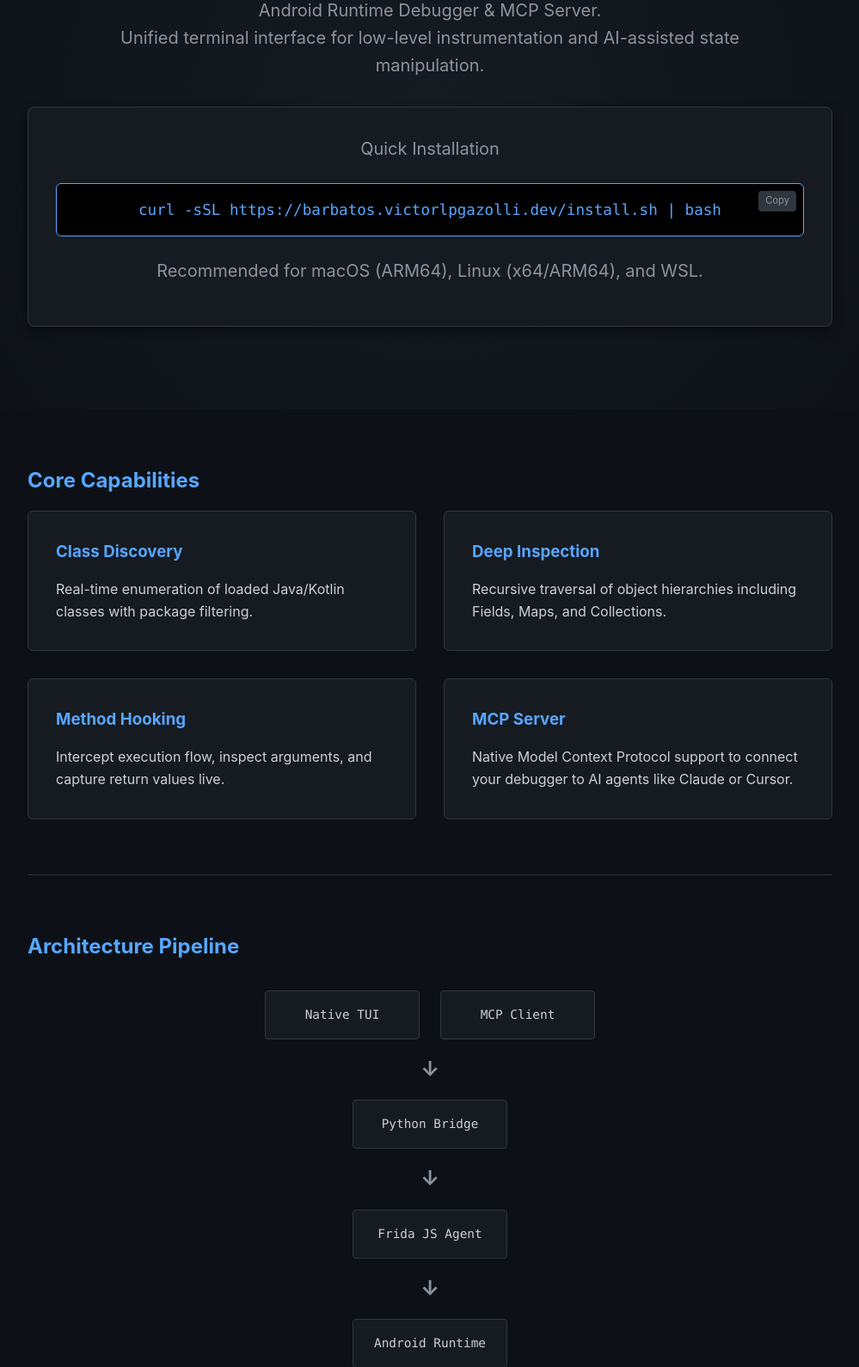
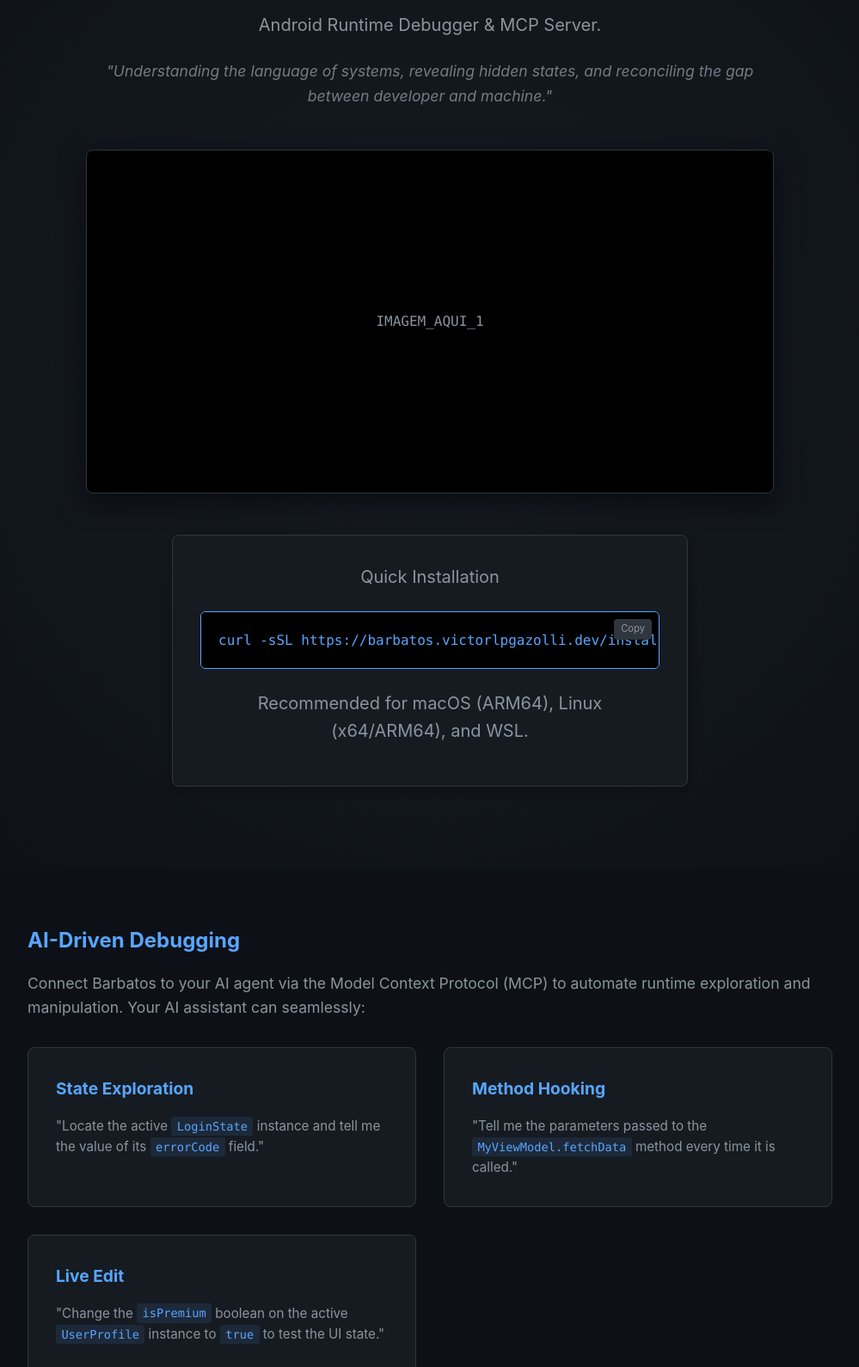
Before and after one commit to victorlpgazolli/barbatos, a plain HTML site: page web/index.html in a window 1280 px wide. Shown: the part 201-1791 px from the top of the page at 86% size, without its empty margins (140-1139 px from the left). Drawn offline with Linux system fonts and the light colour scheme.

Commit message:
refactor: update README and web interface for clarity and improved presentation

```diff
--- a/web/index.html
+++ b/web/index.html
@@ -3,15 +3,17 @@
 <head>
     <meta charset="UTF-8">
     <meta name="viewport" content="width=device-width, initial-scale=1.0">
-    <title>barbatos: Android Runtime Debugger</title>
+    <title>Barbatos: Android Runtime Debugger</title>
     <link rel="stylesheet" href="style.css">
 </head>
 <body>
     <div class="hero">
         <div class="container">
-            <h1>barbatos - Interactive Debug Kit</h1>
-            <p>Android Runtime Debugger & MCP Server.<br>
-            Unified terminal interface for low-level instrumentation and AI-assisted state manipulation.</p>
+            <h1>Barbatos</h1>
+            <p>Android Runtime Debugger & MCP Server.</p>
+            <p class="quote"><i>"Understanding the language of systems, revealing hidden states, and reconciling the gap between developer and machine."</i></p>
+
+            <div class="placeholder-img">IMAGEM_AQUI_1</div>
 
             <div class="install-box">
                 <p>Quick Installation</p>
@@ -22,6 +24,25 @@
     </div>
 
     <div class="container">
+        <section id="ai-driven">
+            <h2>AI-Driven Debugging</h2>
+            <p class="section-desc">Connect Barbatos to your AI agent via the Model Context Protocol (MCP) to automate runtime exploration and manipulation. Your AI assistant can seamlessly:</p>
+            <div class="grid">
+                <div class="card">
+                    <h3>State Exploration</h3>
+                    <p>"Locate the active <code>LoginState</code> instance and tell me the value of its <code>errorCode</code> field."</p>
+                </div>
+                <div class="card">
+                    <h3>Method Hooking</h3>
+                    <p>"Tell me the parameters passed to the <code>MyViewModel.fetchData</code> method every time it is called."</p>
+                </div>
+                <div class="card">
+                    <h3>Live Edit</h3>
+                    <p>"Change the <code>isPremium</code> boolean on the active <code>UserProfile</code> instance to <code>true</code> to test the UI state."</p>
+                </div>
+            </div>
+        </section>
+
         <section id="features">
             <h2>Core Capabilities</h2>
             <div class="grid">
@@ -38,8 +59,8 @@
                     <p>Intercept execution flow, inspect arguments, and capture return values live.</p>
                 </div>
                 <div class="card">
-                    <h3>MCP Server</h3>
-                    <p>Native Model Context Protocol support to connect your debugger to AI agents like Claude or Cursor.</p>
+                    <h3>Live Field Editing</h3>
+                    <p>Modify primitive field values (String, Int, Boolean) in real-time to test hypotheses.</p>
                 </div>
             </div>
         </section>
--- a/web/style.css
+++ b/web/style.css
@@ -46,27 +46,45 @@ section {
 }
 
 .hero h1 {
-    font-size: 3rem;
-    margin-bottom: 1.5rem;
+    font-size: 4rem;
+    margin-bottom: 1rem;
+    letter-spacing: -1px;
 }
 
 .hero p {
     font-size: 1.25rem;
     color: var(--text-secondary);
     max-width: 800px;
-    margin: 0 auto 2rem;
+    margin: 0 auto;
+}
+
+.hero .quote {
+    font-size: 1.1rem;
+    color: #8b949e;
+    margin: 1.5rem auto 3rem;
+    font-style: italic;
+    opacity: 0.8;
+}
+
+.section-desc {
+    font-size: 1.1rem;
+    color: var(--text-secondary);
+    margin-bottom: 2rem;
 }
 
 .placeholder-img {
-    background: var(--bg-secondary);
-    border: 2px dashed var(--border);
+    background: #000;
+    border: 1px solid var(--border);
+    border-radius: 8px;
     color: var(--text-secondary);
     display: flex;
     align-items: center;
     justify-content: center;
-    height: 300px;
-    margin: 2rem 0;
+    height: 400px;
+    margin: 2rem auto 3rem;
     font-family: var(--font-mono);
+    max-width: 800px;
+    box-shadow: 0 10px 30px rgba(0,0,0,0.5);
 }
 
 .grid {
@@ -79,7 +97,23 @@ section {
     background: var(--bg-secondary);
     padding: 2rem;
     border: 1px solid var(--border);
-    border-radius: 6px;
+    border-radius: 8px;
+    transition: transform 0.2s ease, border-color 0.2s ease;
+}
+
+.card:hover {
+    transform: translateY(-2px);
+    border-color: var(--primary);
+}
+
+.card h3 {
+    font-size: 1.2rem;
+    margin-bottom: 1rem;
+}
+
+.card p {
+    color: var(--text-secondary);
+    font-size: 0.95rem;
 }
 
 .pipeline {
@@ -100,7 +134,7 @@ section {
     background: var(--bg-secondary);
     padding: 1rem;
     border: 1px solid var(--border);
-    border-radius: 4px;
+    border-radius: 6px;
     text-align: center;
     font-family: var(--font-mono);
     font-size: 0.9rem;
@@ -113,19 +147,15 @@ section {
     font-size: 1.5rem;
 }
 
-.arrow {
-    color: var(--text-secondary);
-    font-weight: bold;
-}
-
 /* Installation Box */
 .install-box {
     background: var(--bg-secondary);
     padding: 2rem;
     border: 1px solid var(--border);
     border-radius: 8px;
-    margin-top: 1.5rem;
-    box-shadow: 0 4px 12px rgba(0,0,0,0.5);
+    max-width: 600px;
+    margin: 0 auto;
+    box-shadow: 0 4px 12px rgba(0,0,0,0.3);
 }
 
 .install-box p {
@@ -137,7 +167,8 @@ section {
     border: 1px solid var(--primary);
     position: relative;
     cursor: pointer;
-    transition: transform 0.1s ease;
+    transition: transform 0.1s ease, background-color 0.2s ease;
+    border-radius: 6px;
 }
 
 .install-box pre:hover {
@@ -174,7 +205,7 @@ section {
 }
 
 .install-box code {
-    font-size: 1.1rem;
+    font-size: 1rem;
     color: var(--primary);
 }
 
@@ -182,60 +213,25 @@ section {
     font-size: 0.85rem;
     color: var(--text-secondary);
     margin-top: 1rem;
-}
-
-/* Tabs */
-.tabs {
-    margin-top: 2rem;
-}
-
-.tab-list {
-    display: flex;
-    list-style: none;
-    border-bottom: 1px solid var(--border);
-}
-
-.tab-item {
-    padding: 1rem 2rem;
-    cursor: pointer;
-    border: 1px solid transparent;
-    border-bottom: none;
-    color: var(--text-secondary);
-}
-
-.tab-item.active {
-    background: var(--bg-secondary);
-    border-color: var(--border);
-    color: var(--primary);
-    font-weight: bold;
-}
-
-.tab-content {
-    background: var(--bg-secondary);
-    padding: 2rem;
-    border: 1px solid var(--border);
-    border-top: none;
-    display: none;
-}
-
-.tab-content.active {
-    display: block;
+    margin-bottom: 0;
 }
 
 code {
     font-family: var(--font-mono);
-    background: #000;
+    background: rgba(88, 166, 255, 0.1);
     padding: 0.2rem 0.4rem;
     border-radius: 3px;
     color: var(--primary);
+    font-size: 0.9em;
 }
 
 pre {
     background: #000;
-    padding: 1rem;
+    padding: 1.25rem;
     border-radius: 6px;
     overflow-x: auto;
     margin-top: 1rem;
+    border: 1px solid var(--border);
 }
 
 pre code {
```
Also changed, not shown: README.md, mcp_server/README.md.
